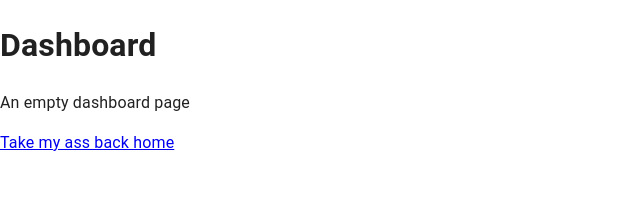
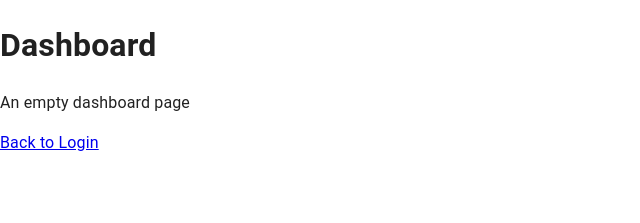
Before and after one commit to mellikestocode/medrecv2, a React (Create React App) app in the folder renderer/: page /dashboard in a window 1280 px wide. Shown: the top 223 px of the page, without its empty margins (0-640 px from the left). Built offline with nearby package versions, Linux system fonts and the light colour scheme; no server answers.

Commit message:
Updating language

```diff
--- a/renderer/src/App.tsx
+++ b/renderer/src/App.tsx
@@ -16,7 +16,7 @@ const App: React.FC = () => {
       navigate("/dashboard");
     } catch (error: any) {
       const { message } = error;
-      setError(`fetch token no bueno: ${message}`);
+      setError(message);
     }
   }, [username, password]);
 
--- a/renderer/src/Dashboard.tsx
+++ b/renderer/src/Dashboard.tsx
@@ -6,7 +6,7 @@ const Dashboard = () => {
         <div>
             <h1>Dashboard</h1>
             <p>An empty dashboard page</p>
-            <NavLink to="/">Take my ass back home</NavLink>
+            <NavLink to="/">Back to Login</NavLink>
         </div>
     );
 }
```
